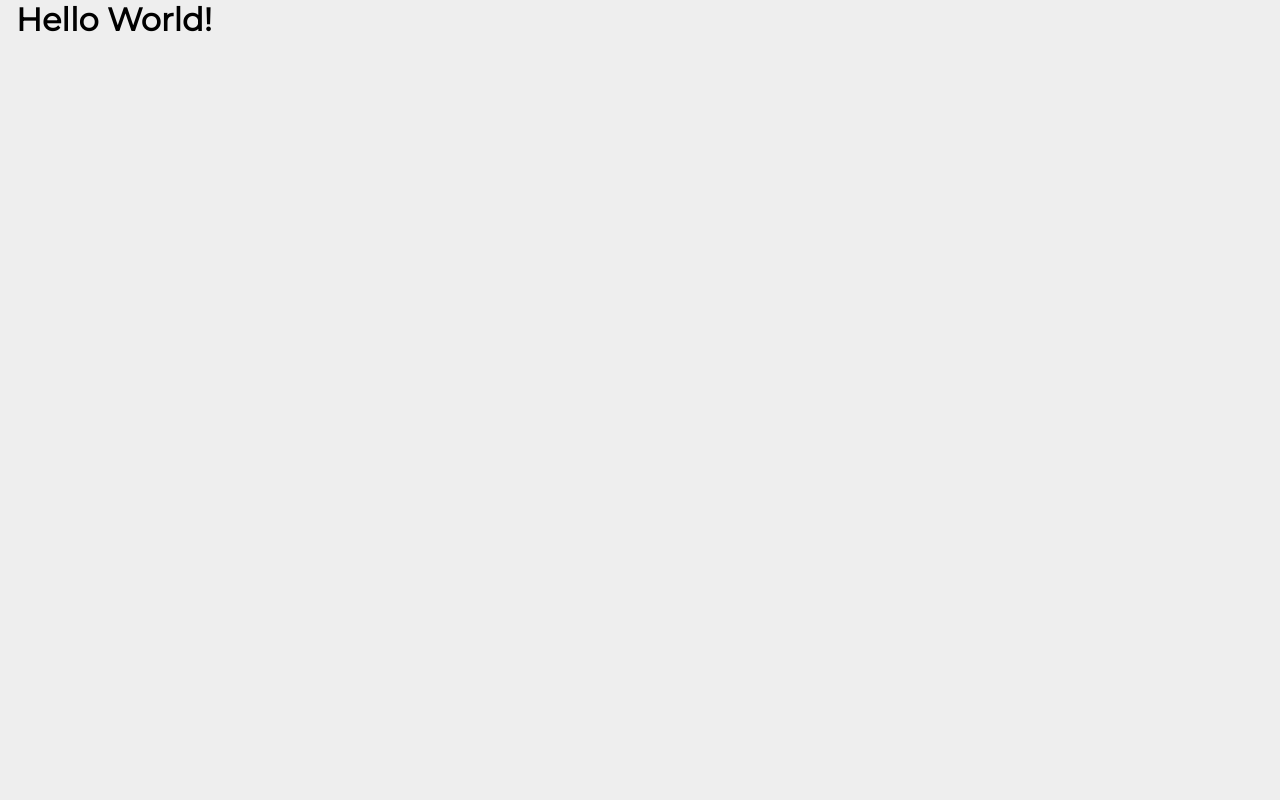
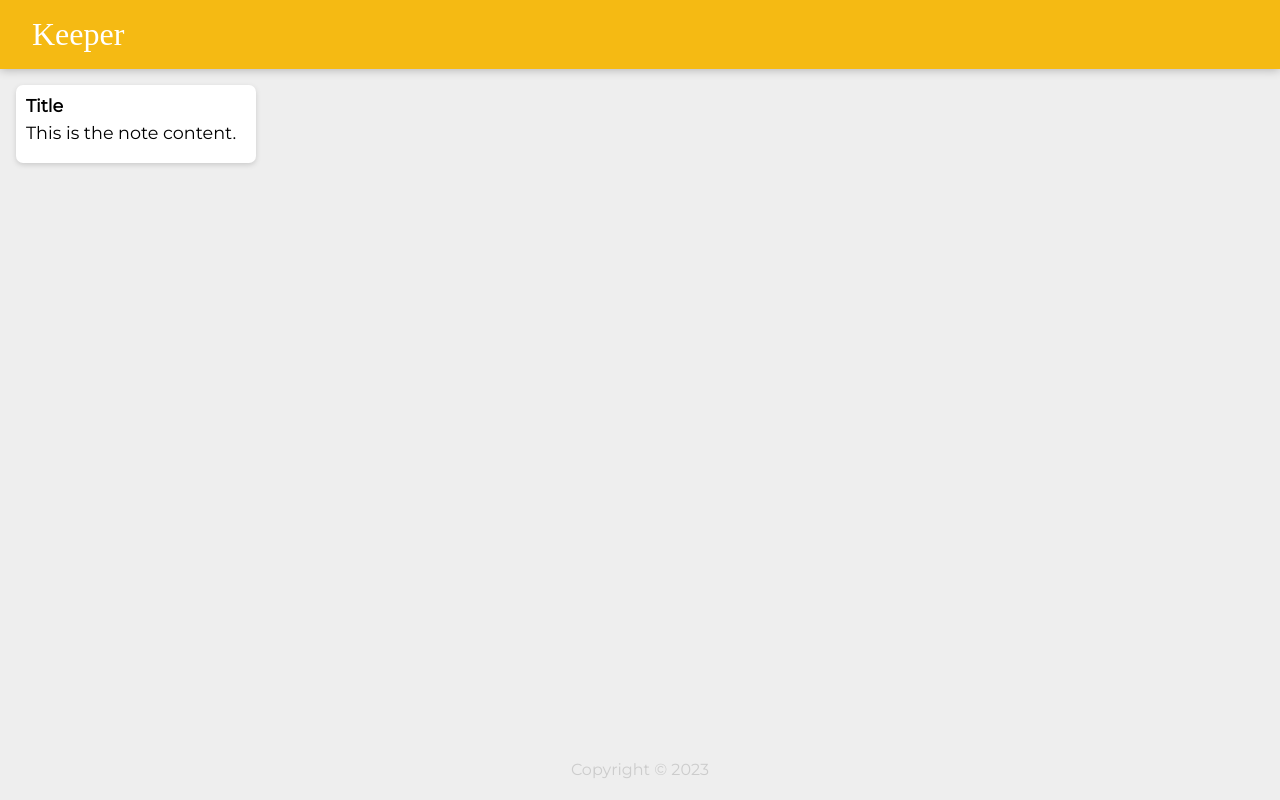
Before and after one commit to j-kennethh/Keeper, a React (Vite) app: page / in a window 1280 px wide. Built offline with nearby package versions, Linux system fonts and the light colour scheme; a web font is replaced by a local one.

Commit message:
add header, footer and note components

```diff
--- a/public/styles.css
+++ b/public/styles.css
@@ -10,12 +10,10 @@
 
 body {
   background: #eee;
-  padding: 0 16px;
 }
 
 header {
   background-color: #f5ba13;
-  margin: auto -16px;
   padding: 16px 32px;
   box-shadow: 0 0 10px 0 rgba(0, 0, 0, 0.3);
 }
--- a/src/App.jsx
+++ /dev/null
@@ -1,9 +0,0 @@
-function App() {
-  return (
-    <>
-      <h1>Hello World!</h1>
-    </>
-  )
-}
-
-export default App
--- /dev/null
+++ b/src/assets/App.jsx
@@ -0,0 +1,15 @@
+import Header from "./Header"
+import Footer from "./Footer"
+import Note from "./Note"
+
+function App() {
+  return (
+    <>
+      <Header />
+      <Note />
+      <Footer />
+    </>
+  )
+}
+
+export default App
--- /dev/null
+++ b/src/assets/Footer.jsx
@@ -0,0 +1,10 @@
+function Footer() {
+    const year = new Date().getFullYear()
+    return (
+        <footer>
+            <p>Copyright &#169; {year}</p>
+        </footer>
+    )
+}
+
+export default Footer
--- /dev/null
+++ b/src/assets/Header.jsx
@@ -0,0 +1,9 @@
+function Header() {
+    return (
+        <header>
+            <h1>Keeper</h1>
+        </header>
+    )
+}
+
+export default Header
--- /dev/null
+++ b/src/assets/Note.jsx
@@ -0,0 +1,10 @@
+function Note() {
+    return (
+        <div className="note">
+            <h1>Title</h1>
+            <p>This is the note content.</p>
+        </div>
+    )
+}
+
+export default Note
--- a/src/main.jsx
+++ b/src/main.jsx
@@ -1,6 +1,6 @@
 import React from 'react'
 import ReactDOM from 'react-dom/client'
-import App from './App.jsx'
+import App from './assets/App.jsx'
 
 ReactDOM.createRoot(document.getElementById('root')).render(
   <React.StrictMode>
```
